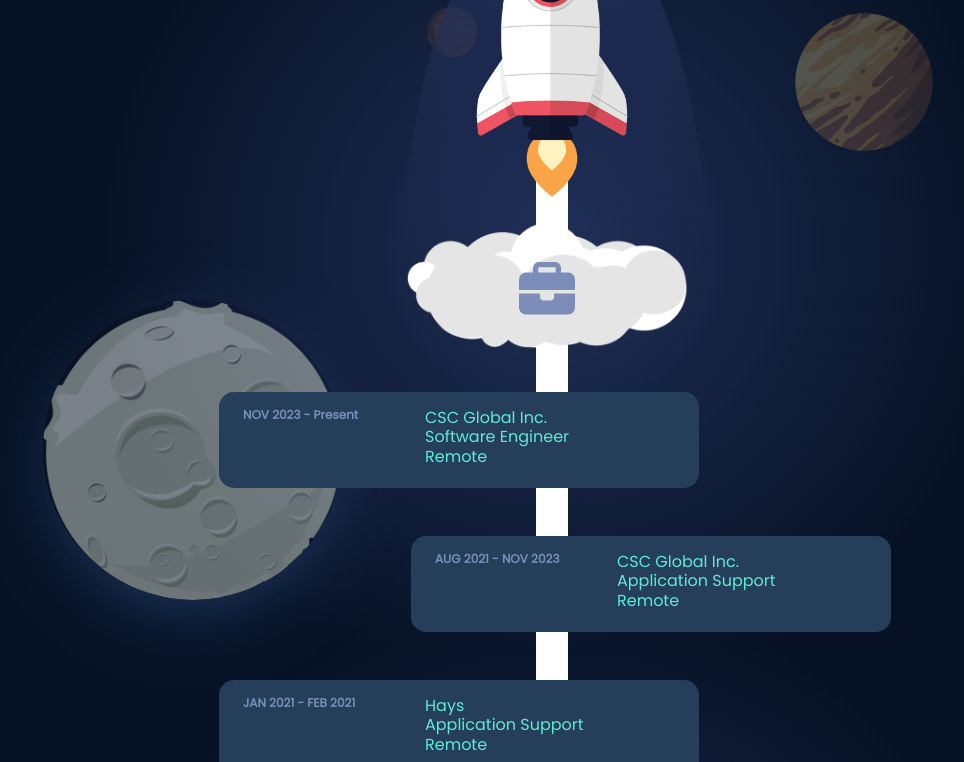
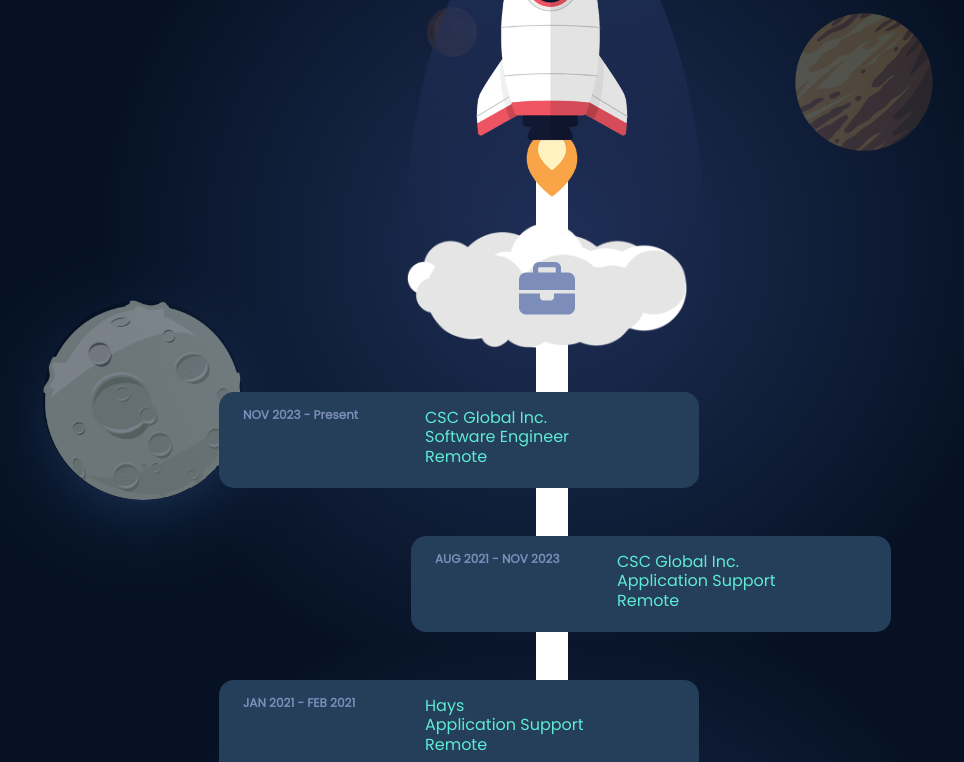
Before and after one commit to TJRawlins/portfolio_v2, an Angular app: page / in a window 1280 px wide. Shown: the part 954-1716 px from the top of the page, without its empty margins (85-1049 px from the left). Built offline with nearby package versions, Linux system fonts and the light colour scheme.

Commit message:
updated angular.json budget max kb

```diff
--- a/angular.json
+++ b/angular.json
@@ -39,7 +39,7 @@
                 },
                 {
                   "type": "anyComponentStyle",
-                  "maximumWarning": "2kb",
+                  "maximumWarning": "5kb",
                   "maximumError": "4kb"
                 }
               ],
--- a/src/app/app.component.css
+++ b/src/app/app.component.css
@@ -9,8 +9,8 @@
   position: absolute;
   top: 300%;
   left: 10%;
-  width: 300px;
-  height: 300px;
+  width: 200px;
+  height: 200px;
   background-image: url('/assets/moon1.png');
   background-size:cover;
   background-repeat: no-repeat;
```
